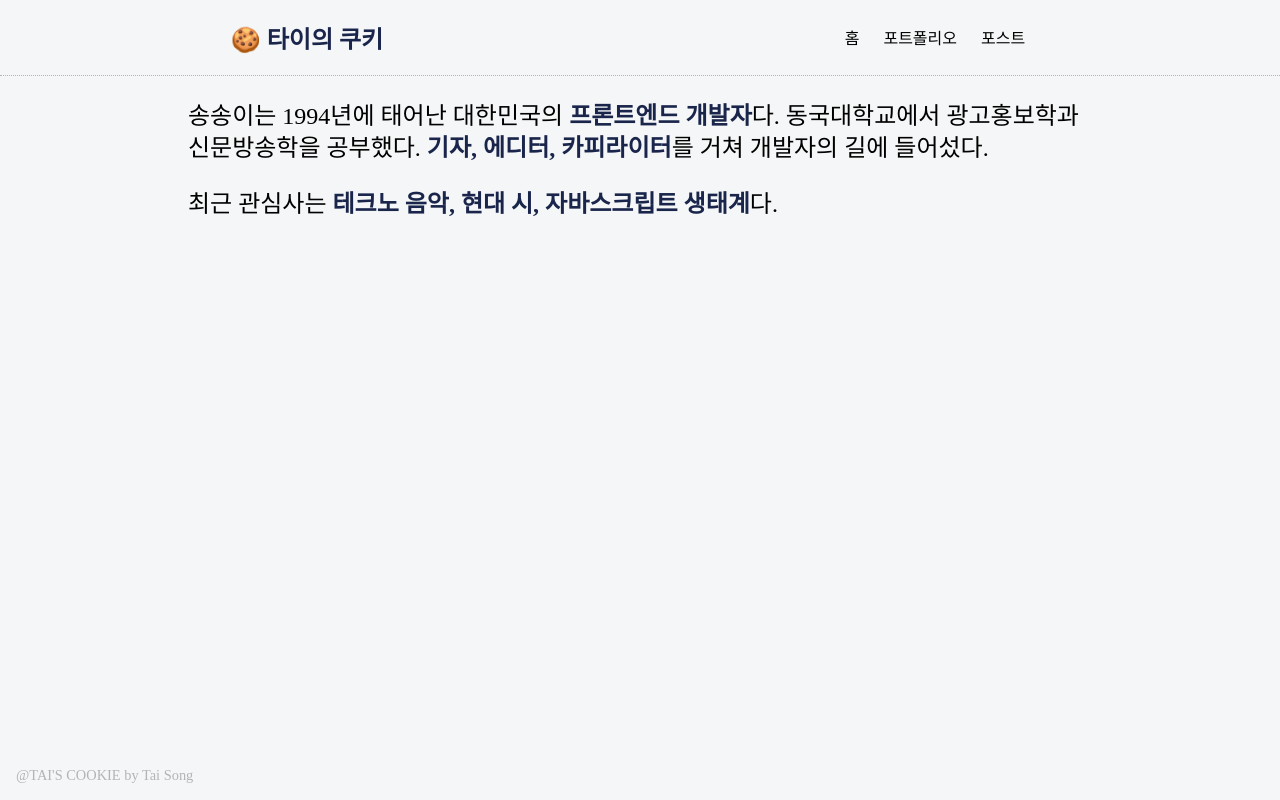
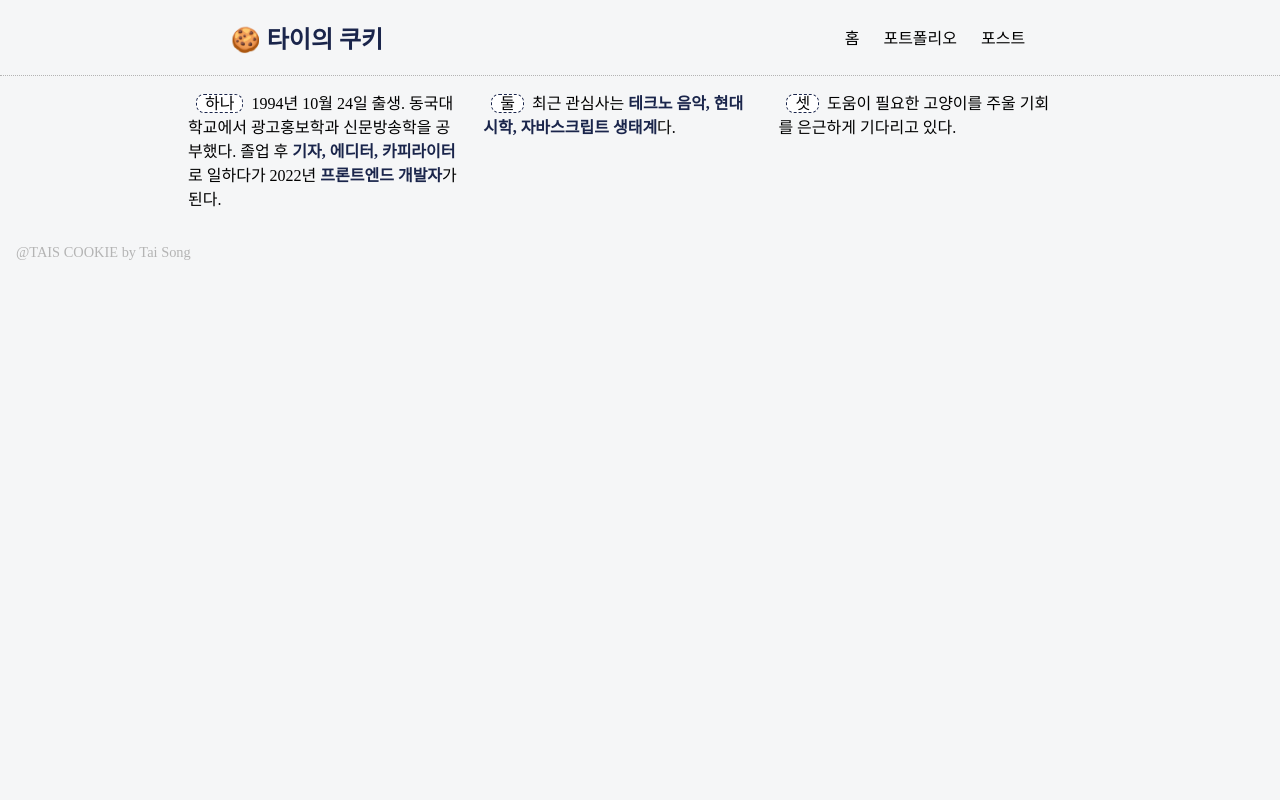
Before and after one commit to pseudopool/taiscookie, a Next.js app: page / in a window 1280 px wide. Built offline with nearby package versions, Linux system fonts and the light colour scheme; a web font is replaced by a local one.

Commit message:
add: 포트폴리오 데이터 추가

```diff
--- a/components/Footer.tsx
+++ b/components/Footer.tsx
@@ -4,10 +4,9 @@ export default function Footer() {
   const footer = css`
     width: 100%;
     bottom: 0px;
-    position: absolute;
     padding: 1rem;
     font-size: 0.9rem;
     color: #b4b4b4;
   `;
-  return <footer css={footer}>@TAI'S COOKIE by Tai Song </footer>;
+  return <footer css={footer}>@TAIS COOKIE by Tai Song </footer>;
 }
--- a/components/Navbar.tsx
+++ b/components/Navbar.tsx
@@ -11,9 +11,6 @@ export default function Navbar() {
       font-weight: 600;
       color: #1a254b;
       cursor: pointer;
-      :hover {
-        color: #b4b4b4;
-      }
     }
     ul {
       padding: 0;
@@ -23,7 +20,8 @@ export default function Navbar() {
         margin-right: 1.5rem;
         cursor: pointer;
         :hover {
-          font-weight: 500;
+          color: transparent;
+          text-shadow: 0 0 5px rgba(0, 0, 0, 0.5);
         }
       }
     }
--- a/next.config.js
+++ b/next.config.js
@@ -2,6 +2,12 @@
 const nextConfig = {
   reactStrictMode: true,
   swcMinify: true,
-}
+};
 
-module.exports = nextConfig
+module.exports = nextConfig;
+
+module.exports = {
+  images: {
+    domains: ["github.com"],
+  },
+};
--- a/package.json
+++ b/package.json
@@ -11,6 +11,7 @@
   "dependencies": {
     "@emotion/css": "^11.10.0",
     "@emotion/react": "^11.10.4",
+    "@iconify/react": "^4.0.0",
     "next": "12.3.0",
     "react": "18.2.0",
     "react-dom": "18.2.0"
--- a/pages/index.tsx
+++ b/pages/index.tsx
@@ -6,26 +6,48 @@ const Home: NextPage = () => {
     width: min(100%, 1000px);
     margin-inline: auto;
     padding-inline: 3rem;
+    display: grid;
+    grid-template-columns: 30% 30% 30%;
+    grid-gap: 1.5rem;
+    span {
+      font-weight: 500;
+      background-color: white;
+      border: 1.5px dashed #1a254b;
+      border-radius: 0.5rem;
+      padding: 0 0.5rem;
+      margin: 0 0.5rem;
+    }
     p {
-      font-size: 1.5rem;
-      line-height: 2rem;
+      font-size: 1rem;
+      line-height: 1.5rem;
       strong {
         color: #1a254b;
         font-weight: 600;
       }
     }
+    @media screen and (max-width: 786px) {
+      display: flex;
+      flex-direction: column;
+      grid-gap: 0;
+    }
   `;
   return (
     <article css={index}>
       <p>
-        송송이는 1994년에 태어난 대한민국의 <strong>프론트엔드 개발자</strong>
-        다. 동국대학교에서 광고홍보학과 신문방송학을 공부했다.
-        <strong> 기자, 에디터, 카피라이터</strong>를 거쳐 개발자의 길에
-        들어섰다.
+        <span>하나</span>
+        1994년 10월 24일 출생. 동국대학교에서 광고홍보학과 신문방송학을
+        공부했다. 졸업 후 <strong>기자, 에디터, 카피라이터</strong>로 일하다가
+        2022년 <strong>프론트엔드 개발자</strong>가 된다.
       </p>
       <p>
-        최근 관심사는 <strong>테크노 음악, 현대 시, 자바스크립트 생태계</strong>
+        <span>둘</span>
+        최근 관심사는{" "}
+        <strong>테크노 음악, 현대 시학, 자바스크립트 생태계</strong>
         다.
+      </p>
+      <p>
+        <span>셋</span>
+        도움이 필요한 고양이를 주울 기회를 은근하게 기다리고 있다.
       </p>
     </article>
   );
```
Also changed, not shown: pages/apis/api.ts (deleted, +0 -13 lines), pages/portfolio.tsx (+83 -1 lines), public/portfolioDB/projects.ts (added, +40 -0 lines), 2 other files (tests, documents, lock files or other folders).
